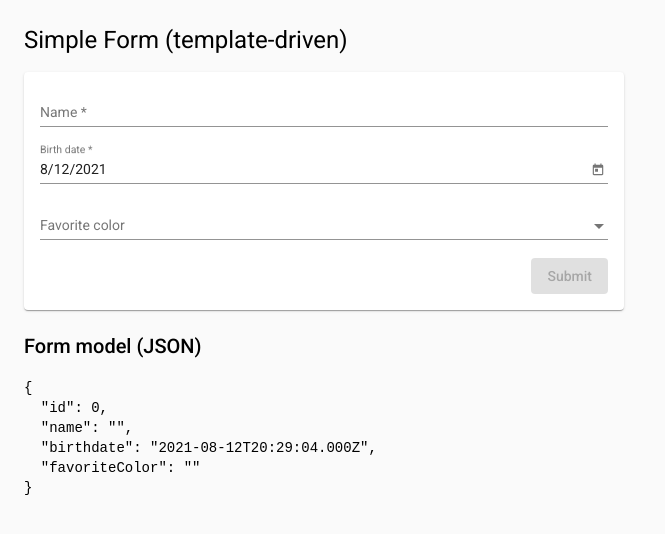
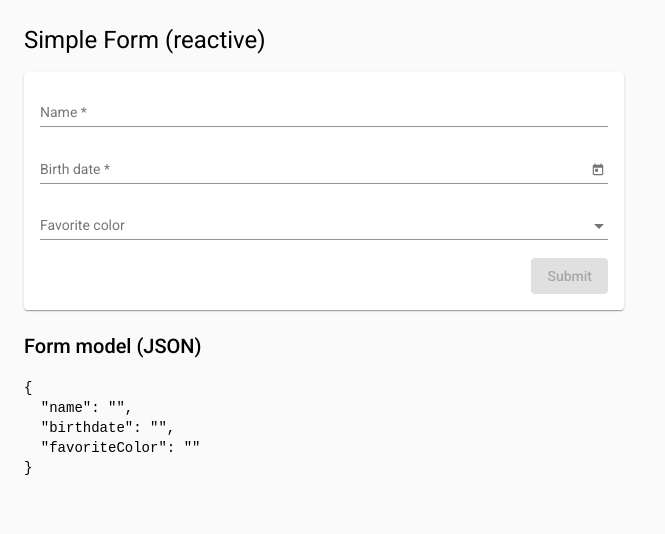
Before and after one commit to egrajeda/angular-forms-comparison, an Angular app: page / in a window 1280 px wide. Shown: the top 534 px of the page, without its empty margins (0-665 px from the left). Built offline with nearby package versions, Linux system fonts and the light colour scheme.

Commit message:
Simple form using reactive forms

```diff
--- a/src/app/app.component.html
+++ b/src/app/app.component.html
@@ -1 +1 @@
-<app-simple-form-template></app-simple-form-template>
+<app-simple-form-reactive></app-simple-form-reactive>
--- a/src/app/app.module.ts
+++ b/src/app/app.module.ts
@@ -15,7 +15,7 @@ import { SimpleFormNgxsComponent } from './simple-form/simple-form-ngxs/simple-f
 import { SimpleFormNgxsReactiveComponent } from './simple-form/simple-form-ngxs-reactive/simple-form-ngxs-reactive.component';
 import { BrowserAnimationsModule } from '@angular/platform-browser/animations';
 import { MatNativeDateModule } from '@angular/material/core';
-import { FormsModule } from '@angular/forms';
+import { FormsModule, ReactiveFormsModule } from '@angular/forms';
 
 @NgModule({
   declarations: [
@@ -37,6 +37,7 @@ import { FormsModule } from '@angular/forms';
     MatNativeDateModule,
     MatSelectModule,
     MatSnackBarModule,
+    ReactiveFormsModule
   ],
   providers: [],
   bootstrap: [AppComponent],
--- a/src/app/simple-form/simple-form-reactive/simple-form-reactive.component.html
+++ b/src/app/simple-form/simple-form-reactive/simple-form-reactive.component.html
@@ -1 +1,53 @@
-<p>simple-form-reactive works!</p>
+<h1>Simple Form (reactive)</h1>
+
+<mat-card>
+  <form [formGroup]="form" (ngSubmit)="onSubmit()">
+    <mat-form-field>
+      <mat-label>Name</mat-label>
+      <input
+        matInput
+        required
+        name="name"
+        formControlName="name"
+      />
+      <mat-error *ngIf="name?.errors?.required">You must enter a value</mat-error>
+    </mat-form-field>
+    <mat-form-field>
+      <mat-label>Birth date</mat-label>
+      <input
+        matInput
+        required
+        name="birthdate"
+        formControlName="birthdate"
+        [matDatepicker]="picker"
+      />
+      <mat-datepicker-toggle matSuffix [for]="picker"></mat-datepicker-toggle>
+      <mat-datepicker #picker></mat-datepicker>
+      <mat-error *ngIf="birthdate?.errors?.required">You must enter a value</mat-error>
+    </mat-form-field>
+    <mat-form-field>
+      <mat-label>Favorite color</mat-label>
+      <mat-select name="favoriteColor" formControlName="favoriteColor">
+        <mat-option *ngFor="let color of colors" [value]="color">{{
+          color
+        }}</mat-option>
+      </mat-select>
+    </mat-form-field>
+    <div class="form-buttons">
+      <button
+        mat-raised-button
+        type="submit"
+        color="primary"
+        [disabled]="loading || !form.valid"
+      >
+        Submit
+      </button>
+    </div>
+  </form>
+</mat-card>
+
+<h2>Form model (JSON)</h2>
+
+<pre
+  >{{form.value | json}}
+</pre>
--- a/src/app/simple-form/simple-form-reactive/simple-form-reactive.component.ts
+++ b/src/app/simple-form/simple-form-reactive/simple-form-reactive.component.ts
@@ -1,14 +1,46 @@
-import { Component, OnInit } from '@angular/core';
+import { Component } from '@angular/core';
+import { FormBuilder } from '@angular/forms';
+import { MatSnackBar } from '@angular/material/snack-bar';
+import { finalize } from 'rxjs/operators';
+import { SimpleForm } from 'src/app/simple-form/simple-form';
+import { SimpleFormService } from 'src/app/simple-form/simple-form.service';
 
 @Component({
   selector: 'app-simple-form-reactive',
-  templateUrl: './simple-form-reactive.component.html'
+  templateUrl: './simple-form-reactive.component.html',
 })
-export class SimpleFormReactiveComponent implements OnInit {
+export class SimpleFormReactiveComponent {
+  readonly colors = ['Red', 'Green', 'Blue'];
+  readonly form = this.formBuilder.group({
+    name: [''],
+    birthdate: [''],
+    favoriteColor: [''],
+  });
+  loading = false;
 
-  constructor() { }
-
-  ngOnInit(): void {
+  get name() {
+    return this.form.get('name');
   }
 
+  get birthdate() {
+    return this.form.get('birthdate');
+  }
+
+  constructor(
+    private readonly formBuilder: FormBuilder,
+    private readonly simpleFormService: SimpleFormService,
+    private snackBar: MatSnackBar
+  ) {}
+
+  onSubmit(): void {
+    const model: SimpleForm = this.form.value;
+
+    this.loading = true;
+    this.simpleFormService
+      .save(model)
+      .pipe(finalize(() => (this.loading = false)))
+      .subscribe(({ id }) => {
+        this.snackBar.open(`Form saved with ID #${id}`, 'Close');
+      });
+  }
 }
--- a/src/app/simple-form/simple-form-template/simple-form-template.component.html
+++ b/src/app/simple-form/simple-form-template/simple-form-template.component.html
@@ -1,4 +1,4 @@
-<h1>Simple Form (template-driven)</h1>
+<h1>Simple Form (template)</h1>
 
 <mat-card>
   <form (ngSubmit)="onSubmit()" #simpleForm="ngForm">
--- a/src/app/simple-form/simple-form.service.ts
+++ b/src/app/simple-form/simple-form.service.ts
@@ -12,6 +12,7 @@ export interface SimpleFormSaveResponse {
 })
 export class SimpleFormService {
   save(form: SimpleForm): Observable<SimpleFormSaveResponse> {
+    console.log("Save:", form);
     return of({
       id: 1,
     }).pipe(delay(1000));
```
